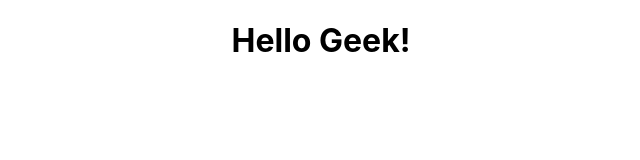
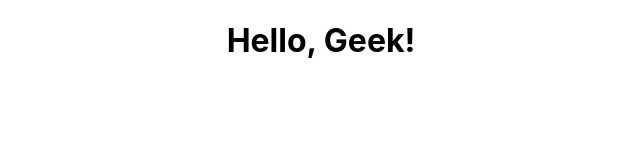
Before and after one commit to aakashverma1124/Roadmap-To-React, a React (Create React App) app: page / in a window 1280 px wide. Shown: the top 160 px of the page, without its empty margins (319-959 px from the left). Built offline with nearby package versions, Linux system fonts and the light colour scheme.

Commit message:
Adding our first functional component using arrow functions

```diff
--- a/src/greet.js
+++ b/src/greet.js
@@ -1,9 +1,12 @@
 import React from 'react'
 
-function Greet() {
-    return (
-        <h1>Hello Geek!</h1>
-    );
-}
+// function Greet() {
+//     return (
+//         <h1>Hello, Geek!</h1>
+//     );
+// }
+
+// Try it using arrow functions.
+const Greet = () => <h1>Hello, Geek!</h1>
 
 export default Greet
```
Also changed, not shown: 1 other file (tests, documents, lock files or other folders).
